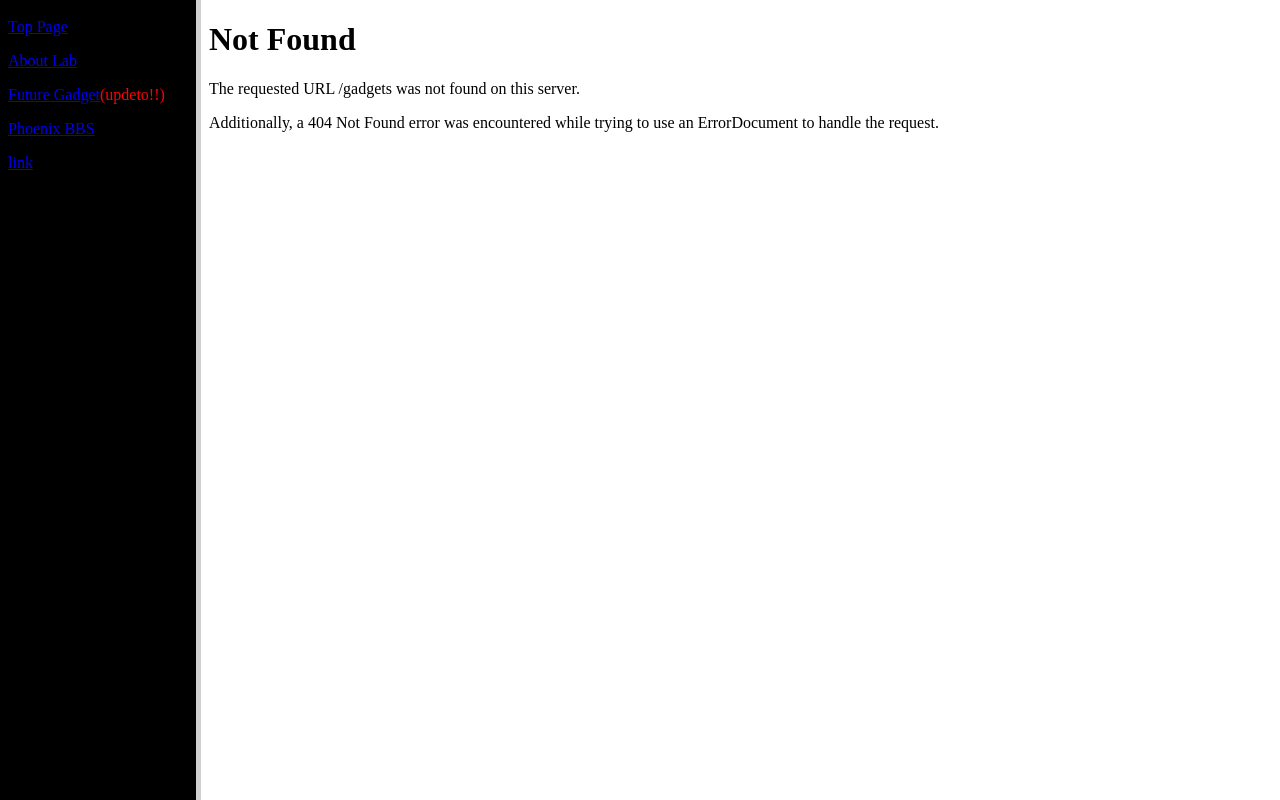
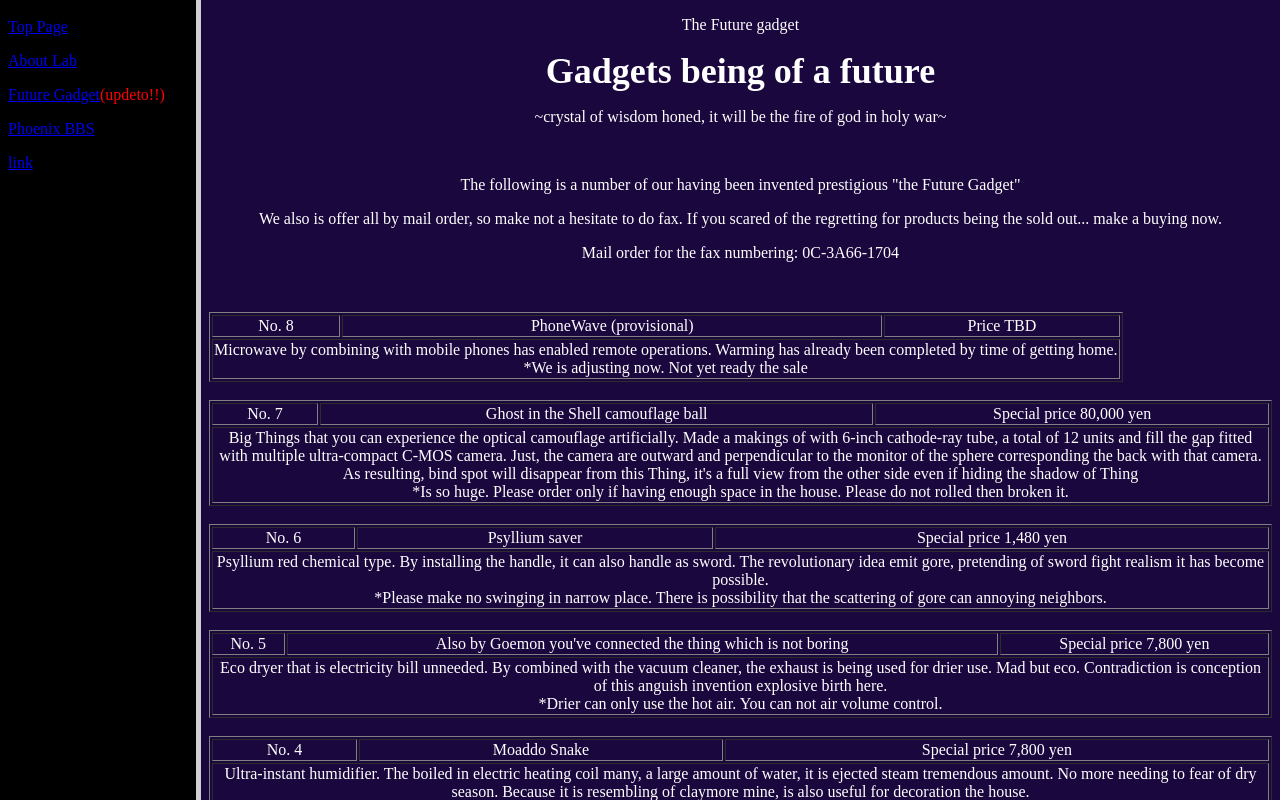
Before and after one commit to futuregadget-lab/old-version, a Vue app: page /#/gadgets in a window 1280 px wide. Built offline with nearby package versions, Linux system fonts and the light colour scheme.

Commit message:
Add Gadgets page.

```diff
--- /dev/null
+++ b/src/components/TheGadgetsPage.vue
@@ -0,0 +1,115 @@
+<template>
+  <div class="gadgets-page">
+    <p>The Future gadget</p>
+    <p class="title"><strong>Gadgets being of a future</strong></p>
+    <p>~crystal of wisdom honed, it will be the fire of god in holy war~</p>
+    <p class="left"><br></p>
+    <p>The following is a number of our having been invented prestigious "the Future Gadget"</p>
+    <p>
+      We also is offer all by mail order, so make not a hesitate to do fax. If you scared of
+      the regretting for products being the sold out... make a buying now.
+    </p>
+    <p>Mail order for the fax numbering: 0C-3A66-1704</p>
+    <p>&nbsp;</p>
+    <p></p>
+    <div v-for="(gadget, index) in gadgets" :key="index">
+      <table border="1">
+        <tbody>
+          <tr>
+            <td>No. {{ gadgets.length - index }}</td>
+            <td>{{ gadget.name }}</td>
+            <td>{{ gadget.price }}</td>
+          </tr>
+          <tr>
+            <td colspan="3" v-html="gadget.description"></td>
+          </tr>
+        </tbody>
+      </table>
+      <br>
+    </div>
+  </div>
+</template>
+
+<script>
+export default {
+  name: 'TheGadgetsPage',
+  data () {
+    return {
+      gadgets: [
+        {
+          name: 'PhoneWave (provisional)',
+          price: 'Price TBD',
+          description: 'Microwave by combining with mobile phones has enabled remote operations. ' +
+            'Warming has already been completed by time of getting home.<br>' +
+            '*We is adjusting now. Not yet ready the sale'
+        }, {
+          name: 'Ghost in the Shell camouflage ball',
+          price: 'Special price 80,000 yen',
+          description: 'Big Things that you can experience the optical camouflage artificially. ' +
+            'Made a makings of with 6-inch cathode-ray tube, a total of 12 units and fill the gap ' +
+            'fitted with multiple ultra-compact C-MOS camera. Just, the camera are outward and ' +
+            'perpendicular to the monitor of the sphere corresponding the back with that camera. ' +
+            'As resulting, bind spot will disappear from this Thing, it\'s a full view from the ' +
+            'other side even if hiding the shadow of Thing<br>' +
+            '*Is so huge. Please order only if having enough space in the house. ' +
+            'Please do not rolled then broken it.'
+        }, {
+          name: 'Psyllium saver',
+          price: 'Special price 1,480 yen',
+          description: 'Psyllium red chemical type. By installing the handle, it can also handle as sword. ' +
+            'The revolutionary idea emit gore, pretending of sword fight realism it has become possible.<br>' +
+            '*Please make no swinging in narrow place. There is possibility that the scattering of gore can annoying neighbors.'
+        }, {
+          name: 'Also by Goemon you\'ve connected the thing which is not boring',
+          price: 'Special price 7,800 yen',
+          description: 'Eco dryer that is electricity bill unneeded. By combined with the vacuum cleaner, ' +
+            'the exhaust is being used for drier use. Mad but eco. Contradiction is conception of this anguish ' +
+            'invention explosive birth here.<br>' +
+            '*Drier can only use the hot air. You can not air volume control.'
+        }, {
+          name: 'Moaddo Snake',
+          price: 'Special price 7,800 yen',
+          description: 'Ultra-instant humidifier. The boiled in electric heating coil many, a large amount of water, ' +
+            'it is ejected steam tremendous amount. No more needing to fear of dry season. Because it is resembling of ' +
+            'claymore mine, is also useful for decoration the house.<br>' +
+            '*Use for 10 square meters. This future gadget has become disposable.'
+        }, {
+          name: 'You mean is this oraora!?',
+          price: 'Special price 9,240 yen',
+          description: 'Judges lie detector depending on sweat of thumb. ' +
+            'It is the best ever masterpiece which is making a possible of by all efforts combined of lab. ' +
+            'All lie and all conspiracy can see through if only have this.<br>' +
+            '*is a device that detects the sweating only and can not guarantee that whether penetrable a lie actually'
+        }, {
+          name: 'Bamboo the copter camera',
+          price: 'Special price 5,480 yen',
+          description: 'CCD camera of spin flier toy. When the latest AV equipment and traditional crafts of Japan is fused, ' +
+            'barriers of a past and the future is disappeared, revolutionary feature called Aerial Photography by no power has been realized.<br>' +
+            '*video captured is a condition which is rotating violently but is not mean that is a failure or nothing. We making no claim for this regard.'
+        }, {
+          name: 'Bit particle gun',
+          price: 'Special price 1,098 yen',
+          description: 'Thing with embedded TV remote control in the ray gun toy. By closed the trigger toward the TV, ' +
+            'it is possible to switch the channel as if shooting a gun just like. Now, remember the childhood!<br>' +
+            '*responsive button is "next the channel" only. For (Power, volume control, etc.) the other buttons, ' +
+            'you need to work with directly at the TV main body.'
+        }
+      ]
+    }
+  }
+}
+</script>
+
+<style scoped>
+.gadgets-page {
+  font-size: 16px;
+}
+
+p.title > strong {
+  font-size: 36px;
+}
+
+p.left {
+  text-align: left;
+}
+</style>
--- a/src/router/index.js
+++ b/src/router/index.js
@@ -8,6 +8,8 @@ import TheAboutRoadPage from '@/components/TheAboutPage/TheAboutRoadPage'
 import TheAboutLabmenPage from '@/components/TheAboutPage/TheAboutLabmenPage'
 import TheAboutStrengthPage from '@/components/TheAboutPage/TheAboutStrengthPage'
 import TheAboutDisclaimerPage from '@/components/TheAboutPage/TheAboutDisclaimerPage'
+
+import TheGadgetsPage from '@/components/TheGadgetsPage'
 
 import TheBBSPage from '@/components/TheBBSPage'
 import TheBBSPass from '@/components/TheBBSPage/TheBBSPass'
@@ -42,8 +44,11 @@ export default new Router({
       path: '/about/disclaimer',
       name: 'AboutDisclaimerPage',
       component: TheAboutDisclaimerPage
-    },
-    {
+    }, {
+      path: '/gadgets',
+      name: 'GadgetsPage',
+      component: TheGadgetsPage
+    }, {
       path: '/bbs',
       name: 'TheBBSPage',
       component: TheBBSPage
```
